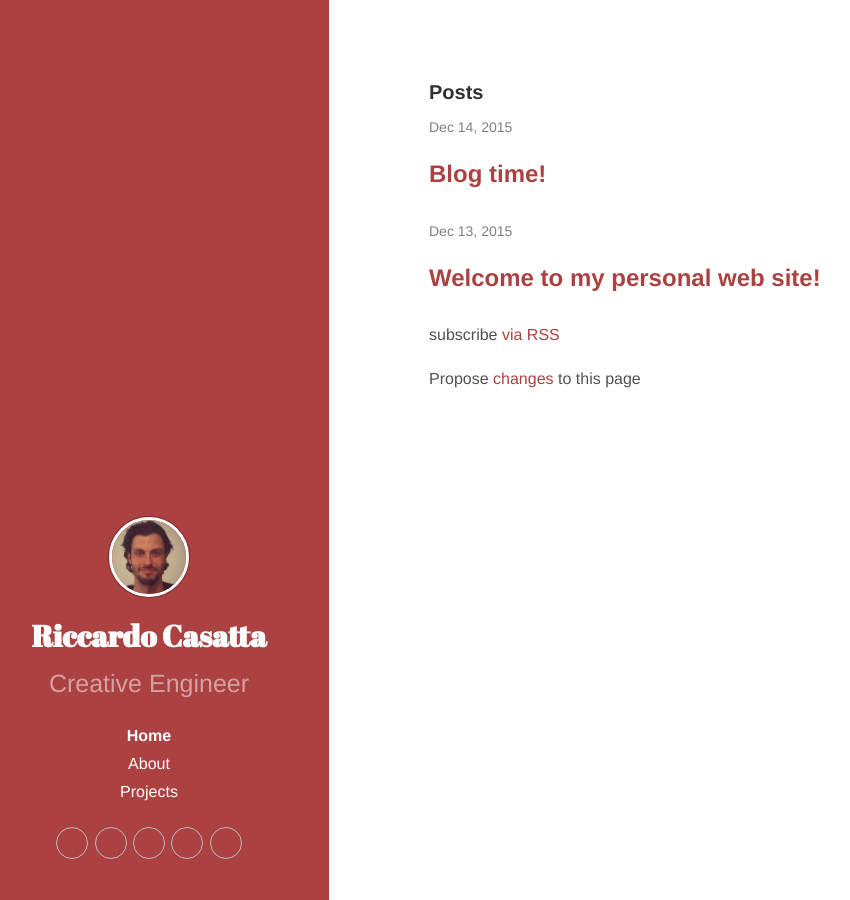
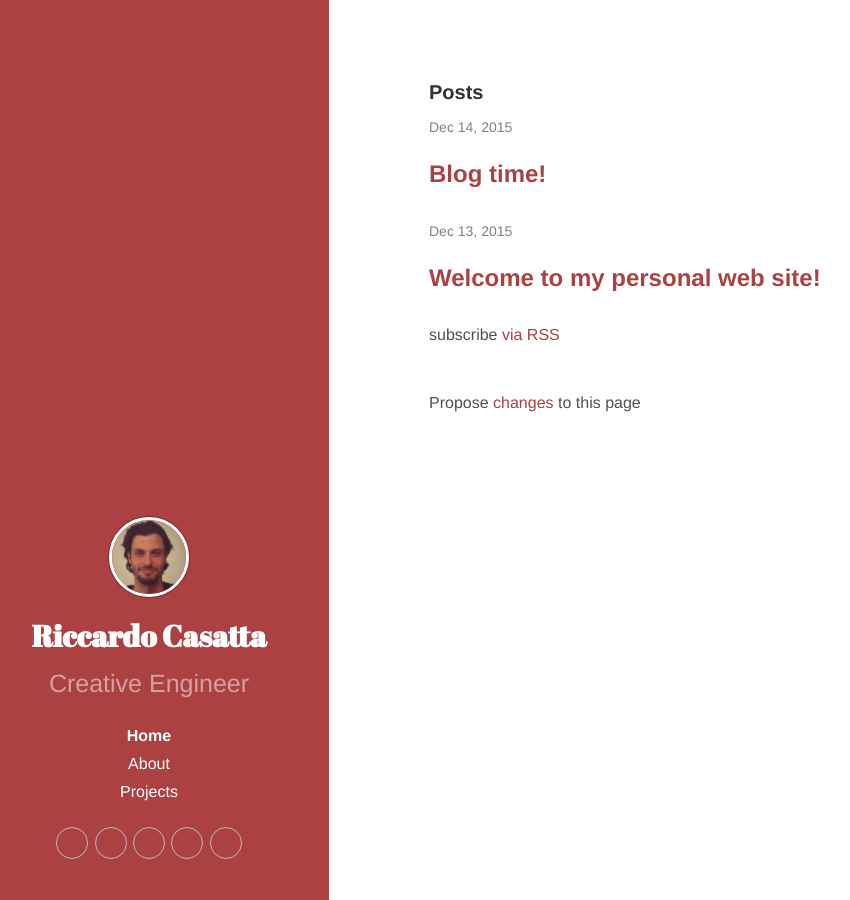
Before and after one commit to RCasatta/riccardo.casatta.it, a Jekyll site: the page built from index.html, in a window 1280 px wide. Shown: the whole page, without its empty margins (31-881 px from the left). Built offline with Jekyll 4.4.1, drawn with Linux system fonts in a browser that asks for light colours; some web fonts are replaced.

```diff
--- a/_layouts/default.html
+++ b/_layouts/default.html
@@ -10,7 +10,10 @@
     <div class="content container">
       {{ content }}
 
-      <div>Propose <a href="{{ site.github.editpost }}{{ page.path }}">changes</a> to this page</div>
+      <br>
+      <div>
+          Propose <a href="{{ site.github.editpost }}{{ page.path }}">changes</a> to this page
+      </div>
     </div>
 
     {% include footer.html %}
--- a/_layouts/post.html
+++ b/_layouts/post.html
@@ -23,5 +23,3 @@ layout: default
     {% endfor %}
   </ul>
 </div>
-
-Propose <a href="{{ site.github.editpost }}{{ page.path }}">changes</a> to this page
```
